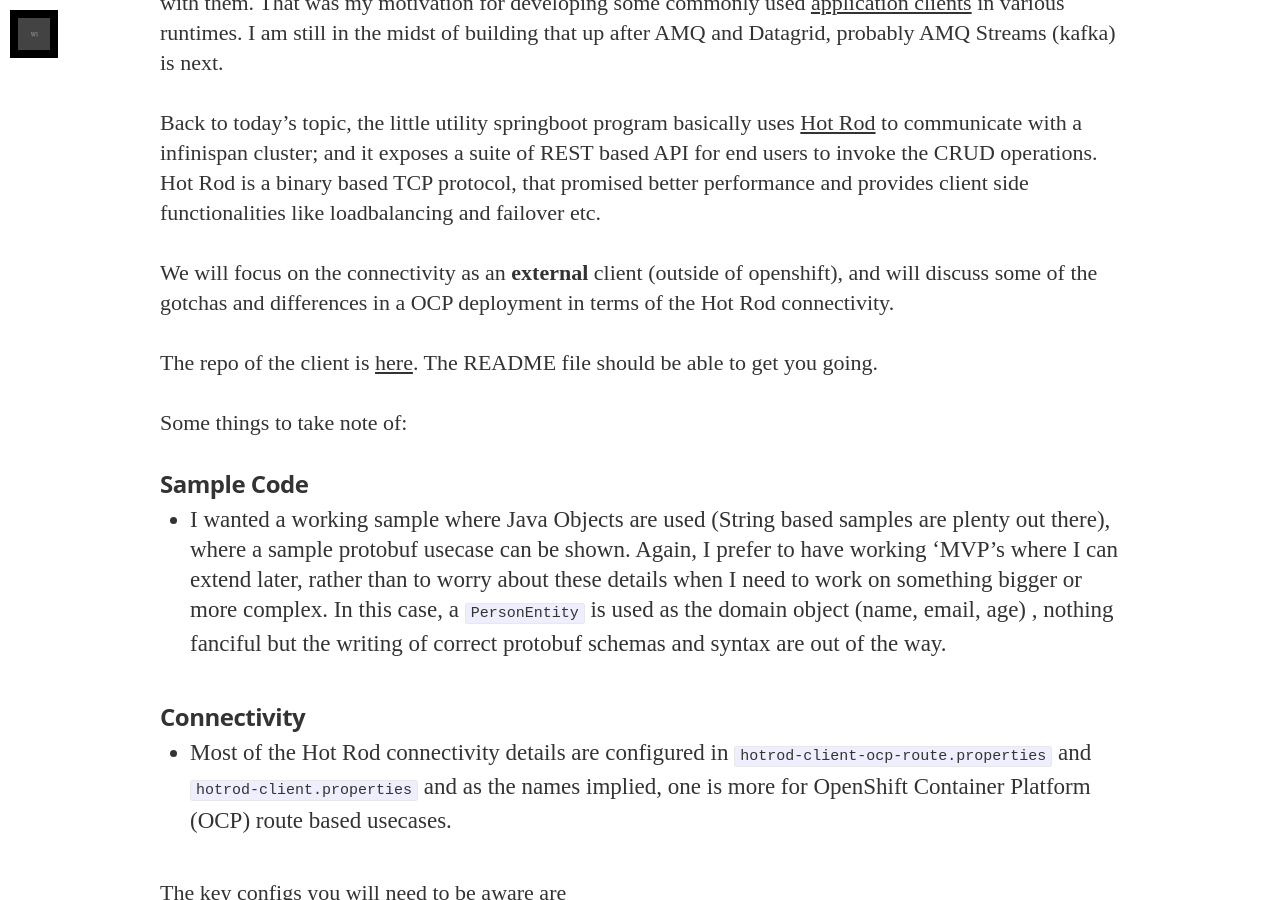
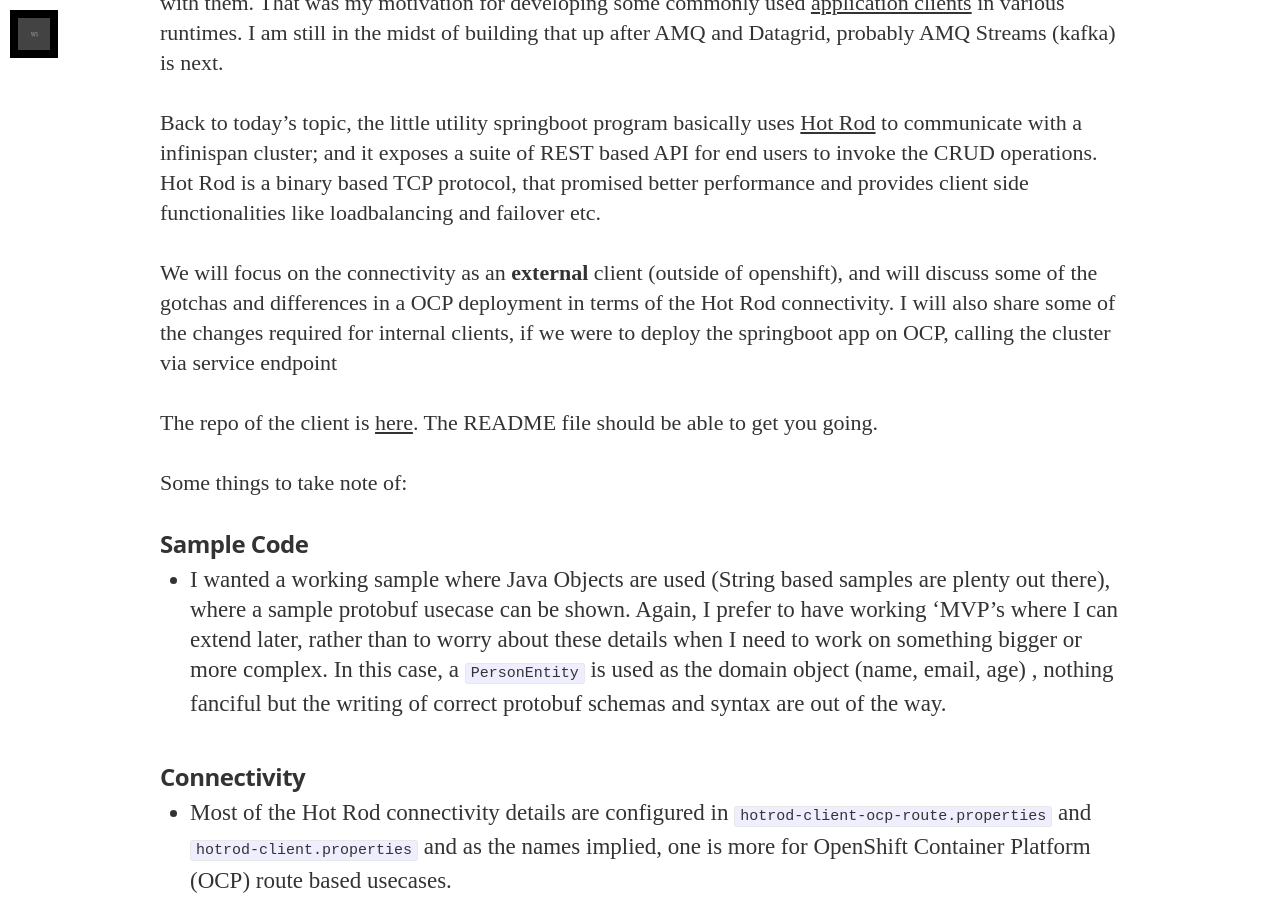
Before and after one commit to wohshon/wohshon.github.io, a Jekyll site: the page built from _posts/2020-11-04-infinispan-springboot-client.markdown, in a window 1280 px wide and 900 px high, scrolled down 459 px. Built offline with Jekyll 4.4.1, drawn with Linux system fonts in a browser that asks for light colours; nearby versions of some CDN libraries; some web fonts are replaced.

Commit message:
internal client

```diff
--- a/_posts/2020-11-04-infinispan-springboot-client.markdown
+++ b/_posts/2020-11-04-infinispan-springboot-client.markdown
@@ -12,7 +12,7 @@
 
 Back to today's topic, the little utility springboot program basically uses [Hot Rod](https://infinispan.org/docs/dev/titles/hotrod_java/hotrod_java.html) to communicate with a infinispan cluster; and it exposes a suite of REST based API for end users to invoke the CRUD operations. Hot Rod is a binary based TCP protocol, that promised better performance and provides client side functionalities like loadbalancing and failover etc.
 
-We will focus on the connectivity as an **external** client (outside of openshift), and will discuss some of the gotchas and differences in a OCP deployment in terms of the Hot Rod connectivity.
+We will focus on the connectivity as an **external** client (outside of openshift), and will discuss some of the gotchas and differences in a OCP deployment in terms of the Hot Rod connectivity. I will also share some of the changes required for internal clients, if we were to deploy the springboot app on OCP, calling the cluster via service endpoint
 
 The repo of the client is [here](https://github.com/wohshon/application-clients/tree/master/rhdg-springboot). The README file should be able to get you going.
 
```
